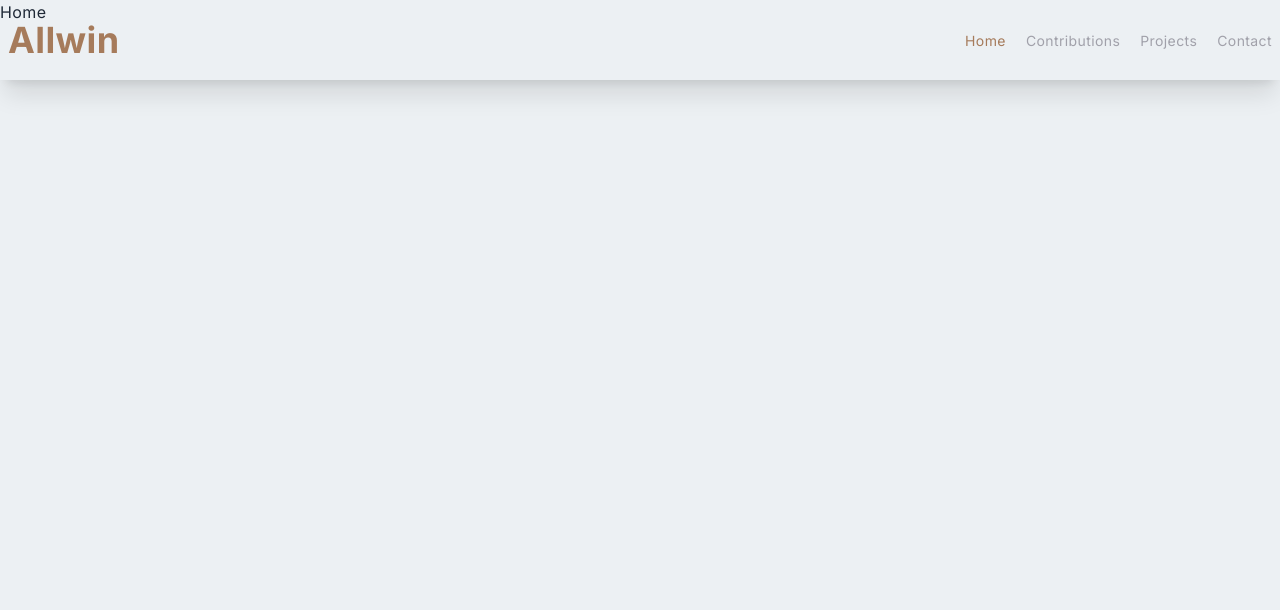
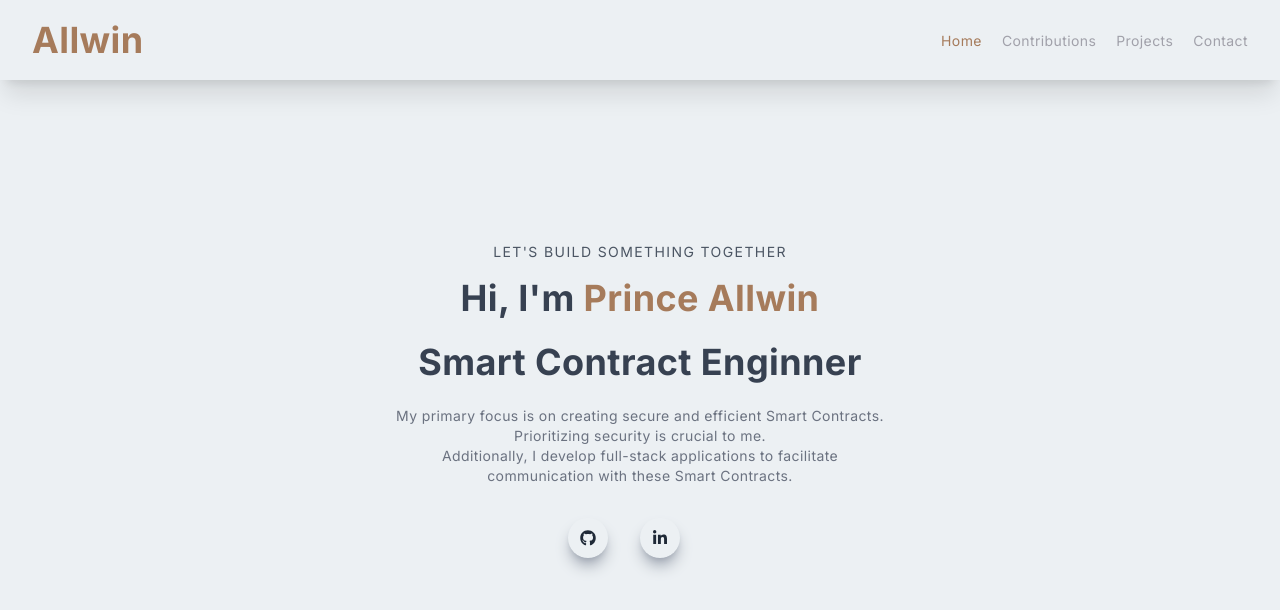
Before and after one commit to allwin199/allwin-portfolio, a Next.js app: page / in a window 1280 px wide. Shown: the top 610 px of the page. Built offline with nearby package versions, Linux system fonts and the light colour scheme.

Commit message:
complete Home page

```diff
--- a/src/app/layout.tsx
+++ b/src/app/layout.tsx
@@ -1,7 +1,7 @@
 import type { Metadata } from "next";
 import { Inter } from "next/font/google";
 import "./globals.css";
-import Header from "../components/Header";
+import Header from "../components/Header/Header";
 
 const inter = Inter({ subsets: ["latin"] });
 
--- a/src/app/page.tsx
+++ b/src/app/page.tsx
@@ -1,7 +1,36 @@
+import Link from "next/link";
 import React from "react";
+import MediaLinks from "@/components/Home/MediaLinks";
 
-const Home = () => {
-    return <div>Home</div>;
+const Main = () => {
+    return (
+        <div id="home" className="w-full h-screen text-center">
+            <div className="max-w-[1240px] w-full h-full mx-auto p-2 flex justify-center items-center">
+                <div>
+                    <p className="uppercase text-sm tracking-widest text-gray-600">
+                        LET&#39;S BUILD SOMETHING TOGETHER
+                    </p>
+                    <h1 className="py-4 text-gray-700">
+                        Hi, I&#39;m{" "}
+                        <span className="text-primary"> Prince Allwin</span>
+                    </h1>
+                    <h1 className="py-2 text-gray-700">
+                        Smart Contract Enginner
+                    </h1>
+                    <p className="text-sm py-4 text-gray-500 sm:max-w-[70%] m-auto">
+                        My primary focus is on creating secure and efficient
+                        Smart Contracts. <br /> Prioritizing security is crucial
+                        to me.
+                        <br /> Additionally, I develop full-stack applications
+                        to facilitate communication with these Smart Contracts.
+                    </p>
+                    <div className="flex items-center justify-center max-w-[330px] mx-auto pt-4">
+                        <MediaLinks />
+                    </div>
+                </div>
+            </div>
+        </div>
+    );
 };
 
-export default Home;
+export default Main;
--- a/src/components/Header.tsx
+++ b/src/components/Header/Header.tsx
@@ -6,7 +6,7 @@ import SiteNav from "./SiteNav";
 export default function Header() {
     return (
         <header className="fixed w-full h-20 shadow-xl z-[100]">
-            <div className="flex justify-between items-center w-full h-full px-2 2xl:px-16">
+            <div className="flex justify-between items-center w-full h-full px-8 2xl:px-16">
                 <Link href="../">
                     <h1 className="text-primary">Allwin</h1>
                 </Link>
--- a/src/components/SiteNav.tsx
+++ b/src/components/Header/SiteNav.tsx
@@ -4,7 +4,7 @@ import { useState } from "react";
 import Link from "next/link";
 import Routes from "./Routes";
 import MediaLinks from "./MediaLinks";
-import { AiOutlineClose, AiOutlineMail, AiOutlineMenu } from "react-icons/ai";
+import { AiOutlineClose, AiOutlineMenu } from "react-icons/ai";
 
 export default function SiteNav() {
     const [mobileNav, setMobileNav] = useState(false);
--- /dev/null
+++ b/src/components/Home/MediaLinks.tsx
@@ -0,0 +1,35 @@
+import React from "react";
+import { FaGithub, FaLinkedinIn } from "react-icons/fa";
+
+const siteRoutes = [
+    {
+        href: "https://github.com/allwin199",
+        icon: <FaGithub />,
+    },
+    {
+        href: "https://linkedin.com/in/prince-allwin-7a83b5284",
+        icon: <FaLinkedinIn />,
+    },
+];
+
+const MediaLinks = () => {
+    return (
+        <div className="flex">
+            {siteRoutes.map((siteRoute) => (
+                <a
+                    href={siteRoute.href}
+                    target="_blank"
+                    rel="noreferrer"
+                    key={siteRoute.href}
+                    className="mr-8"
+                >
+                    <div className="rounded-full shadow-lg shadow-gray-400 p-3 cursor-pointer hover:scale-105 ease-in duration-300">
+                        {siteRoute.icon}
+                    </div>
+                </a>
+            ))}
+        </div>
+    );
+};
+
+export default MediaLinks;
```
Also changed, not shown: src/components/Header/MediaLinks.tsx (renamed from src/components/MediaLinks.tsx), src/components/Header/Routes.tsx (renamed from src/components/Routes.tsx).
